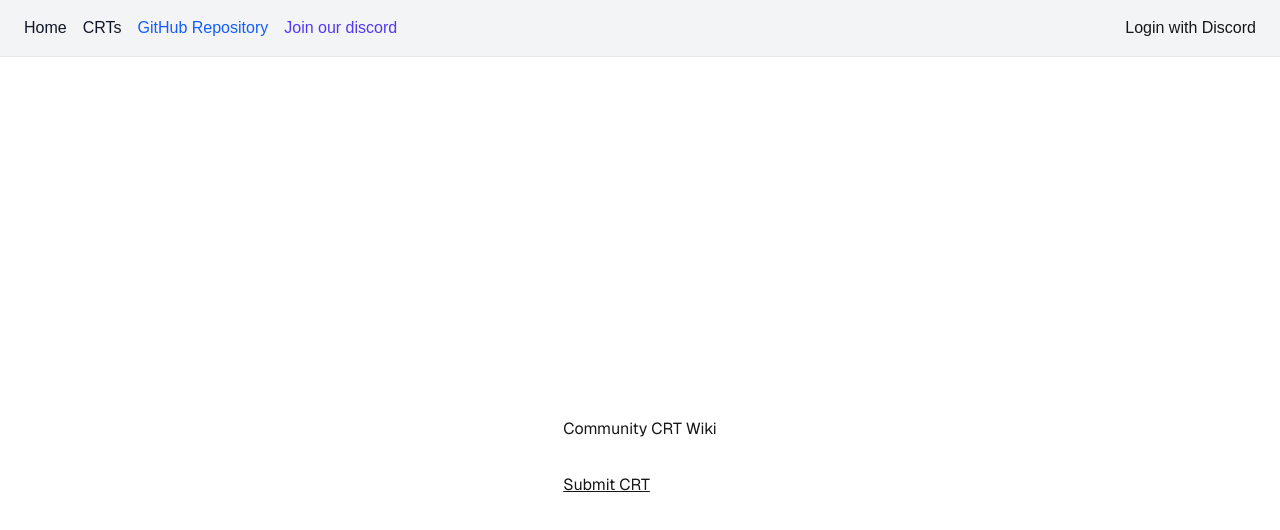
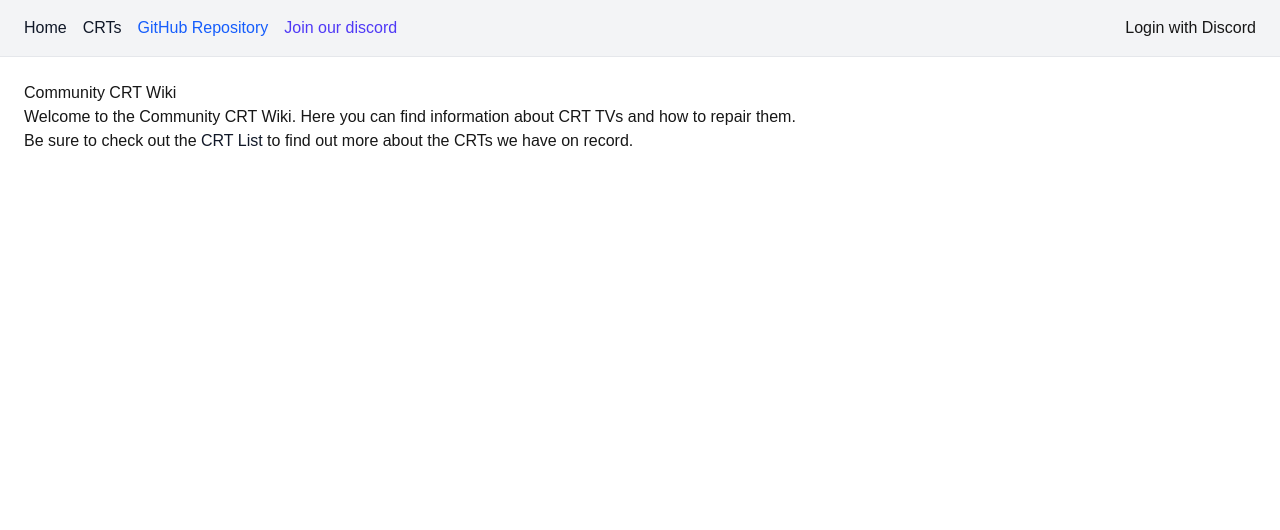
Before and after one commit to ash-hammond/crt-wiki, a Next.js app: page / in a window 1280 px wide. Shown: the top 530 px of the page. Built offline with nearby package versions, Linux system fonts and the light colour scheme; no server answers.

Commit message:
Enhance layout structure by wrapping children in a main element; update Home page with a welcome message and navigation link for CRT List

```diff
--- a/app/layout.tsx
+++ b/app/layout.tsx
@@ -64,7 +64,9 @@ export default async function RootLayout({
             <DiscordLoginButton />
           </div>
         </nav>
-        {children}
+        <main className="p-6">
+          {children}
+        </main>
       </body>
     </html>
   );
--- a/app/page.tsx
+++ b/app/page.tsx
@@ -1,10 +1,12 @@
+import NavLink from "@/components/NavLink";
+
 export default function Home() {
   return (
-    <div className="font-sans grid grid-rows-[20px_1fr_20px] items-center justify-items-center min-h-screen p-8 pb-20 gap-16 sm:p-20">
-      <main className="flex flex-col gap-[32px] row-start-2 items-center sm:items-start">
-        <h1>Community CRT Wiki</h1>
-        <a className="underline" href="/submit">Submit CRT</a>
-      </main>
+    <div>
+      <h1>Community CRT Wiki</h1>
+
+      <p>Welcome to the Community CRT Wiki. Here you can find information about CRT TVs and how to repair them.</p>
+      <p>Be sure to check out the <NavLink href="/crt">CRT List</NavLink> to find out more about the CRTs we have on record.</p>
     </div>
   );
 }
```
